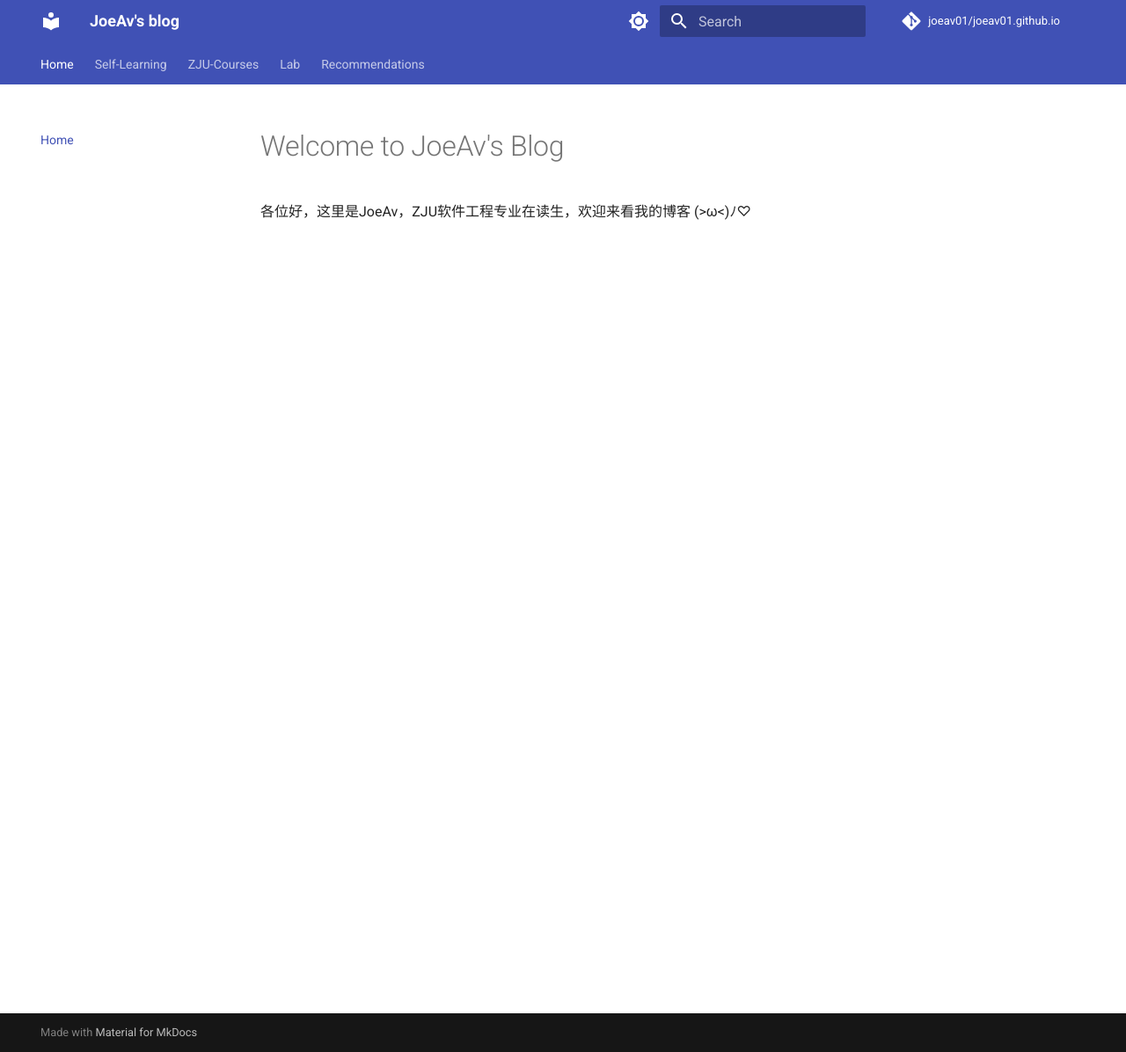
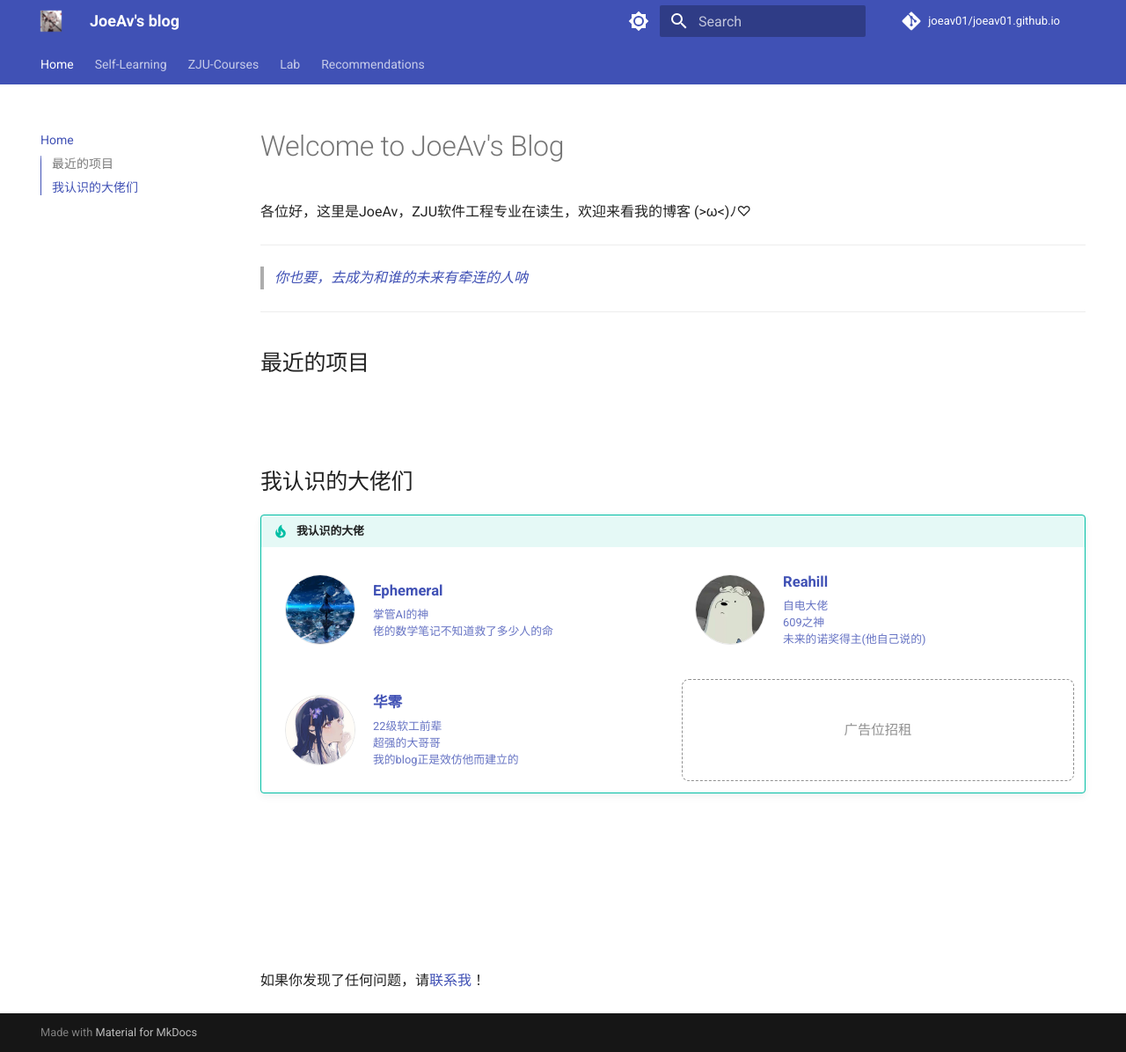
Before and after one commit to JoeAv01/JoeAv01.github.io, an MkDocs documentation site: the page built from docs/index.md, in a window 1280 px wide and 1196 px high. Shown: the whole window at 88% size. Built offline with MkDocs 1.6.1 and Material for MkDocs 9.7.7, drawn with Linux system fonts in a browser that asks for light colours; comment, search, counter and statistics services are not loaded.

Commit message:
HomePage

```diff
--- a/docs/index.md
+++ b/docs/index.md
@@ -1,3 +1,52 @@
 # Welcome to JoeAv's Blog
 
 各位好，这里是JoeAv，ZJU软件工程专业在读生，欢迎来看我的博客 (>ω<)ﾉ♡
+
+
+
+---
+>[*你也要，去成为和谁的未来有牵连的人呐*](https://www.bilibili.com/video/BV1Pr4y1a74L?vd_source=2f88e3eeb7d748ab8a213289c4537179)
+
+---
+
+
+## 最近的项目
+
+
+<div style="margin-top: 100px; margin-bottom: 100px;"></div>
+
+## 我认识的大佬们
+!!! tip "我认识的大佬"
+    <div class="friend-grid">
+      <a class="friend-card" href="https://ephemeral6.github.io">
+        <div class="friend-card-avatar-wrapper"><img class="friend-card-avatar" src="assets/icons/Ephemeral.jpg"></div>
+        <div class="friend-card-content">
+          <div class="friend-card-name">Ephemeral</div>
+          <div class="friend-card-desc">掌管AI的神<br>佬的数学笔记不知道救了多少人的命</div>
+        </div>
+      </a>
+      <a class="friend-card" href="https://reahill.github.io">
+        <div class="friend-card-avatar-wrapper"><img class="friend-card-avatar" src="assets/icons/Reahill.jpg"></div>
+        <div class="friend-card-content">
+          <div class="friend-card-name">Reahill</div>
+          <div class="friend-card-desc">自电大佬<br>609之神<br>未来的诺奖得主(他自己说的)</div>
+        </div>
+      </a>
+       <a class="friend-card" href="https://hzeroyuke.github.io/my_blog/">
+        <div class="friend-card-avatar-wrapper"><img class="friend-card-avatar" src="assets/icons/hzeroyuke.jpg"></div>
+        <div class="friend-card-content">
+          <div class="friend-card-name">华零</div>
+          <div class="friend-card-desc">22级软工前辈<br>超强的大哥哥<br>我的blog正是效仿他而建立的</div>
+        </div>
+      </a>
+      <div class="ad-slot">广告位招租</div>
+    </div>
+
+
+
+
+
+
+<div style="margin-top: 200px; margin-bottom: 200px;"></div>
+
+如果你发现了任何问题，请[联系我](https://github.com/JoeAv01)！
--- /dev/null
+++ b/docs/javascripts/open_new_tab.js
@@ -0,0 +1,12 @@
+document.addEventListener("DOMContentLoaded", function() {
+    var links = document.getElementsByTagName("a");
+    for (var i = 0; i < links.length; i++) {
+        // hostame is empty for relative links (e.g. anchors) usually, or matches valid domain
+        // We only want to target external links (different hostname)
+        // If your site is accessed via localhost vs 127.0.0.1, this might be tricky, but generally window.location.hostname is safe
+        if (links[i].hostname && links[i].hostname !== window.location.hostname) {
+            links[i].target = "_blank";
+            links[i].rel = "noopener noreferrer";
+        }
+    }
+});
--- /dev/null
+++ b/docs/stylesheets/extra.css
@@ -0,0 +1,82 @@
+.friend-grid {
+  display: grid;
+  grid-template-columns: repeat(2, 1fr);
+  gap: 20px;
+  width: 100%;
+}
+
+/* Responsive: 1 column on small screens */
+@media screen and (max-width: 600px) {
+  .friend-grid {
+    grid-template-columns: 1fr;
+  }
+}
+
+.friend-card {
+  display: flex !important; /* Force flex */
+  align-items: center;
+  text-decoration: none !important;
+  color: var(--md-typeset-a-color) !important; /* Use theme link color (Indigo) */
+  transition: all 0.2s;
+  padding: 15px;
+  border-radius: 8px;
+}
+
+.friend-card:hover {
+  background-color: rgba(0, 0, 0, 0.05); /* Slight hover effect */
+  transform: translateY(-2px);
+}
+
+.friend-card-avatar-wrapper {
+  width: 80px;
+  height: 80px;
+  margin-right: 20px;
+  flex-shrink: 0;
+  overflow: hidden;
+  border-radius: 50%;
+  border: 1px solid rgba(0,0,0,0.1);
+}
+
+.friend-card-avatar {
+  width: 100%;
+  height: 100%;
+  object-fit: cover;
+  margin: 0 !important;
+  display: block;
+}
+
+.friend-card-content {
+  display: flex;
+  flex-direction: column;
+  justify-content: center;
+  line-height: 1.5;
+  flex: 1; /* Take remaining space */
+  min-width: 0; /* Prevent flex overflow */
+}
+
+.friend-card-name {
+  font-weight: bold;
+  font-size: 1.3em;
+  margin-bottom: 4px;
+  white-space: nowrap;
+  overflow: hidden;
+  text-overflow: ellipsis;
+}
+
+.friend-card-desc {
+  font-size: 1em;
+  opacity: 0.8;
+}
+
+.ad-slot {
+  display: flex;
+  align-items: center;
+  justify-content: center;
+  padding: 30px;
+  font-size: 1.2em;
+  color: inherit;
+  opacity: 0.5;
+  border: 1px dashed currentColor;
+  border-radius: 8px;
+  grid-column: span 1;
+}
--- a/mkdocs.yml
+++ b/mkdocs.yml
@@ -7,6 +7,8 @@ site_author: JoeAv
 
 theme:
   name: "material"
+  logo: assets/icons/logo.jpg
+  favicon: assets/icons/favicon.ico
   features:
     - navigation.tabs
     - navigation.sections
@@ -15,18 +17,19 @@ theme:
     - search.suggest
     - search.highlight
   palette:
+    - media: "(prefers-color-scheme: dark)"
+      scheme: slate
+      primary: indigo
+      accent: indigo
+      toggle:
+        icon: material/brightness-4
+        name: Switch to light mode
     - scheme: default
       primary: indigo
       accent: indigo
       toggle:
         icon: material/brightness-7
         name: Switch to dark mode
-    - scheme: slate
-      primary: indigo
-      accent: indigo
-      toggle:
-        icon: material/brightness-4
-        name: Switch to light mode
 
 plugins:
   - search
@@ -43,6 +46,12 @@ markdown_extensions:
   - pymdownx.superfences
   - pymdownx.tasklist
 
+extra_javascript:
+  - javascripts/open_new_tab.js
+
+extra_css:
+  - stylesheets/extra.css
+
 nav:
   - Home: index.md
 
```
Also changed, not shown: docs/assets/icons/Ephemeral.jpg (added), docs/assets/icons/Reahill.jpg (added), docs/assets/icons/favicon.ico (added), docs/assets/icons/hzeroyuke.jpg (added), docs/assets/icons/logo.jpg (added), 1 other file.
